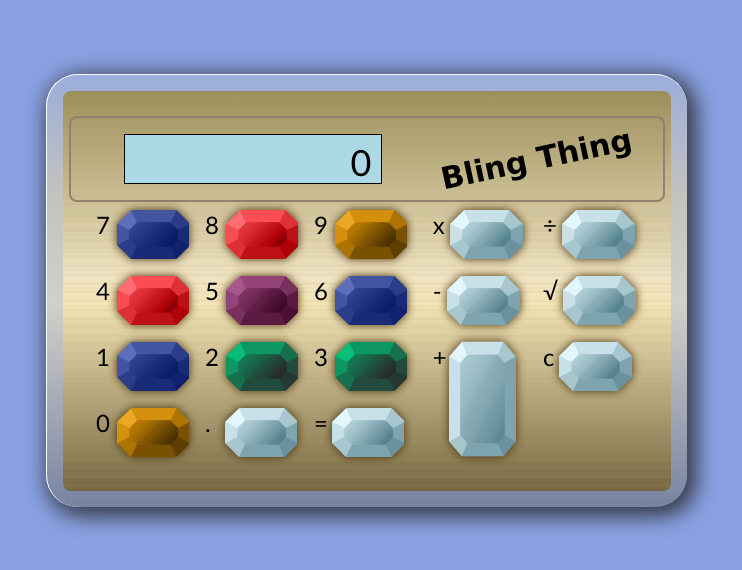
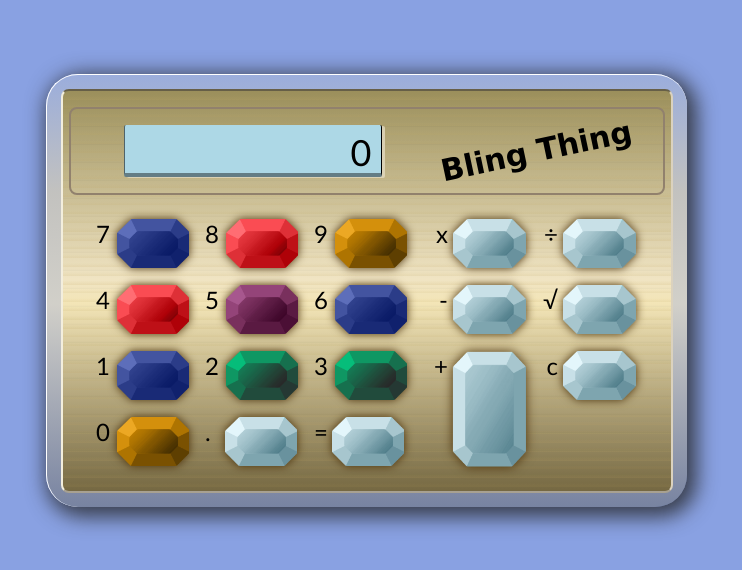
Before and after one commit to rachelfearon/calculator, a plain HTML site: page index.html in a window 1280 px wide. Shown: the part 110-680 px from the top of the page, without its empty margins (274-1016 px from the left). Drawn offline with Linux system fonts and the light colour scheme.

Commit message:
CSS tweaks, operator button correction

```diff
--- a/index.html
+++ b/index.html
@@ -86,27 +86,32 @@
                 </div> -->
                 </div>
                 <div id="operatorbuttons" class="operatorbuttons">
-                    <div class="buttonset" id="buttonset">
-                        <p>x</p>
+                    <div class="buttonset" id="operatorset">
+                        <div>
+                            <p>x</p>
+                        </div>
                         <input type="button" id="multiply" class="operatorbutton" placeholder="x">
                     </div>
-                    <div class="buttonset" id="buttonset">
-                        <p>÷</p>
+                    <div class="buttonset" id="operatorset">
+                        <div>
+                            <p>÷</p>
+                        </div>
+
                         <input type="button" id="divide" class="operatorbutton" placeholder="÷">
                     </div>
-                    <div class="buttonset" id="buttonset">
+                    <div class="buttonset" id="operatorset">
                         <p>-</p>
                         <input type="button" id="subtract" class="operatorbutton" placeholder="-">
                     </div>
-                    <div class="buttonset" id="buttonset">
+                    <div class="buttonset" id="operatorset">
                         <p>√</p>
                         <input type="button" id="squareroot" class="operatorbutton" placeholder="√">
                     </div>
-                    <div class="buttonset" id="buttonset">
+                    <div class="buttonset" id="operatorset">
                         <p>+</p>
                         <input type="button" id="add" class="operatorbutton" placeholder="+">
                     </div>
-                    <div class="buttonset" id="buttonset">
+                    <div class="buttonset" id="operatorset">
                         <p>c</p>
                         <input type="button" id="clear" class="operatorbutton" placeholder="c">
                     </div>
--- a/script.js
+++ b/script.js
@@ -1,6 +1,7 @@
 const display = document.querySelector('#display');
 const numberButtons = document.querySelector('#numberbuttons');
 const operatorButtons = document.querySelector('#operatorbuttons');
+const operators = document.getElementsByClassName("operatorbutton");
 const equalsButton = document.querySelector('#equals');
 
 let currentNumber = '';
@@ -80,7 +81,7 @@ operatorButtons.addEventListener("click", event => {
         operate(currentOperator.id, currentNumber, lastNumber);
         return;
     } else {
-        if (lastNumber && currentOperator) {// if an operation is in progress, resolve the operation & display total
+        if (lastNumber && currentOperator && currentNumber) {// if an operation is in progress, resolve the operation & display total
         runningTotal = operate(currentOperator.id, currentNumber, lastNumber);
         display.textContent = '';
         displayNumber(runningTotal);
@@ -232,9 +233,9 @@ function clearActiveOperators() {
     lastOperator = '';
 
     //let opBtns = operatorButtons.childNodes;
-    for (i = 0; i < operatorButtons.children.length; i++) {
-        if (operatorButtons.children[i].classList.contains("activeButton")){
-            operatorButtons.children[i].classList.remove("activeButton");
+    for (i = 0; i < operators.length; i++) {
+        if (operators[i].classList.contains("activeButton")){
+            operators[i].classList.remove("activeButton");
         }
     };
 };
--- a/style.css
+++ b/style.css
@@ -34,6 +34,10 @@ body {
     justify-content: center;
     align-items: center;
     border-radius: .5em;
+    border-bottom: 2px solid rgb(168, 161, 145);
+    border-top: 2px solid rgba(88, 85, 77, 0.486);
+    border-right: 2px solid rgb(219, 210, 190);
+    border-left: 2px solid rgb(243, 238, 221);
     background-image:
     -webkit-repeating-linear-gradient(top, rgba(241, 177, 2, 0) 0%,
         rgba(214, 151, 14, 0)   4%, rgba(216, 186, 130, 0.1) 3%),
@@ -56,6 +60,7 @@ body {
     align-items: center;
     border: 2px solid rgb(145, 129, 109);
     border-radius: 0.5em;
+    margin-bottom: 1em;
 }
 
 .title > p {
@@ -71,8 +76,14 @@ body {
     display: grid;
     width: 16em;
     background-color: lightblue;
-    border: 1px solid black;
+
+    border-top: -1px solid black;
+    border-right: 1px solid black;
+    border-bottom: 4px solid rgba(0, 0, 0, 0.418);
+    border-left: 1px solid rgba(0, 0, 0, 0.541);
     justify-self: center;
+    border-radius: 2px;
+    box-shadow: 3px 1px rgba(226, 218, 192, 0.795);
     /* margin-bottom: 25px; */
     height: 3em;
     margin: 1em;
@@ -96,13 +107,6 @@ body {
     width: 650px;
 }
 
-/* .buttonwrapper {
-    display: grid;
-    grid-template-columns: 1fr 1fr;
-
-    width: 650px;
-} */
-
 .numberbuttons {
     display: grid;
     grid-template-columns: 1fr 1fr 1fr;
@@ -113,7 +117,10 @@ body {
     display: grid;
     grid-template-columns: 1fr 1fr;
     margin: 0 0 0 10px;
+    justify-items: end;
 }
+
+
 
 #add {
     height: 100px;
@@ -125,7 +132,7 @@ body {
     width: 74px;
 }
 
-#buttonset {
+#buttonset, #operatorset {
     margin: 8px;
 }
 
@@ -210,7 +217,7 @@ p {
 }
 
 #add {
-    transform: scale(1, 1.17) translateY(7px) translateX(-3px);
+    transform: scale(1.09, 1.17) translateY(8px) translateX(3px);
     /* display: inline-block; */
     background: url(images/longwhitegemstone.png) no-repeat;
     background-size: 5em;
@@ -218,5 +225,21 @@ p {
 }
 
 #add:active {
-    transform: translateY(11px) translateX(-2px) scale(1, 1.17) ;
+    transform: translateY(13px) translateX(4px) scale(1.09, 1.17) ;
 }
+
+.operatorbuttons > p {
+    display: inline-block;
+    width: 30px;
+}
+/* #subtract {
+    transform: translateX(4px);
+}
+
+#divide {
+    transform: translateX(-1.5px);
+}
+
+#clear {
+    transform: translateX(2px);
+} */
```
